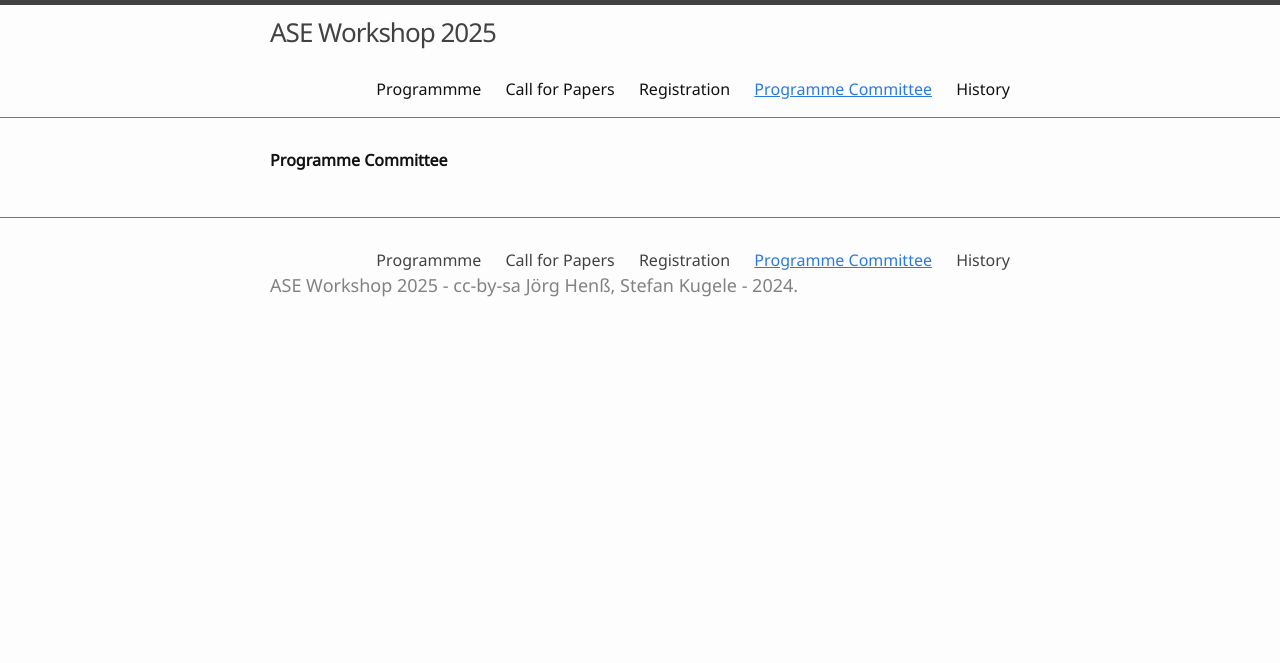
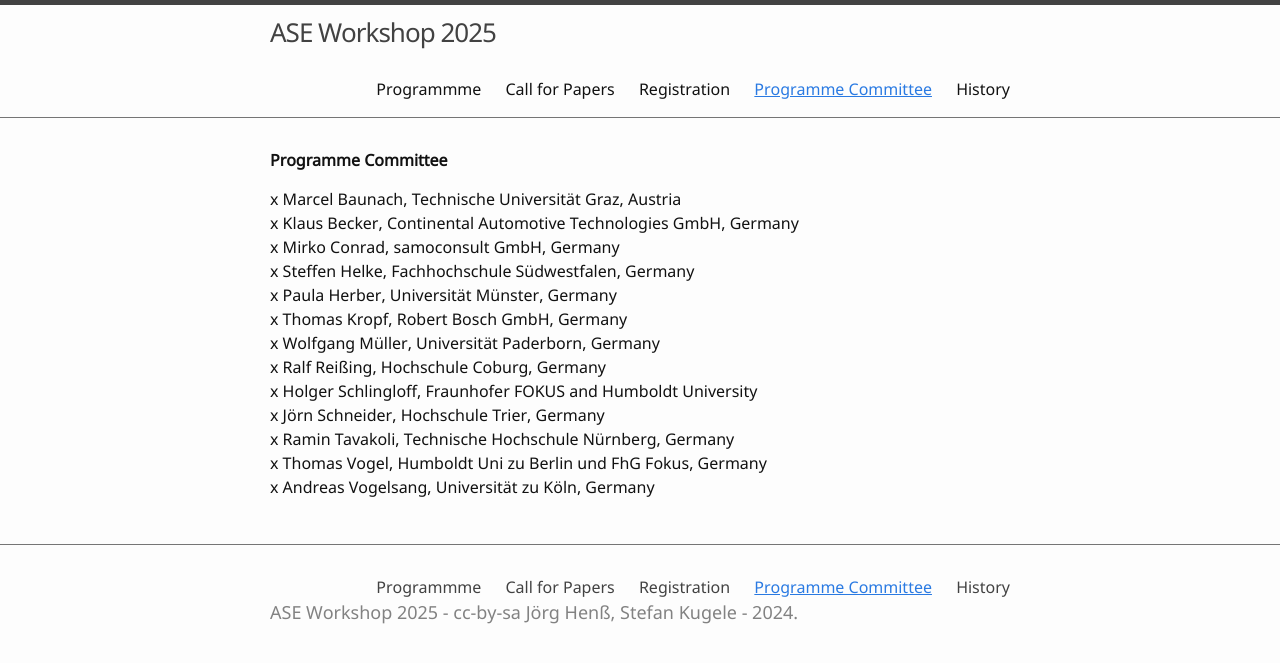
Before and after one commit to ASE-Workshop/2025, a Jekyll site: the page built from 2-programmkomitee.md, in a window 1280 px wide. Shown: the top 663 px of the page. Built offline with Jekyll 4.4.1, drawn with Linux system fonts in a browser that asks for light colours.

Commit message:
Update 2-programmkomitee.md

```diff
--- a/2-programmkomitee.md
+++ b/2-programmkomitee.md
@@ -3,19 +3,17 @@ title: Programme Committee
 nav: true
 ---
 __Programme Committee__
-<!--
-Marcel Baunach,	Technische Universität Graz, Austria \
-Klaus	Becker, Continental Automotive Technologies GmbH, Germany \
-Lenz	Belzner, Technische Hochschule Ingolstadt, Germany \
-Mirko	Conrad, samoconsult GmbH, Germany \
-Steffen	Helke, Fachhochschule Südwestfalen, Germany \
-Paula	Herber, Universität Münster, Germany \
-Thomas Kropf, Robert Bosch GmbH, Germany \
-Wolfgang Müller, Universität Paderborn, Germany \
-Ralf Reißing, Hochschule Coburg, Germany \
-Eric Sax, Karlsruhe Institute of Technology (KIT), Germany \
-Jörn Schneider, Hochschule Trier, Germany \
-Ramin Tavakoli, Technische Hochschule Nürnberg, Germany \
-Thomas Vogel, Humboldt Uni zu Berlin und FhG Fokus, Germany \
-Andreas	Vogelsang, Universität zu Köln, Germany
--->
+
+x Marcel Baunach,	Technische Universität Graz, Austria \
+x Klaus	Becker, Continental Automotive Technologies GmbH, Germany \
+x Mirko	Conrad, samoconsult GmbH, Germany \
+x Steffen	Helke, Fachhochschule Südwestfalen, Germany \
+x Paula	Herber, Universität Münster, Germany \
+x Thomas Kropf, Robert Bosch GmbH, Germany \
+x Wolfgang Müller, Universität Paderborn, Germany \
+x Ralf Reißing, Hochschule Coburg, Germany \
+x Holger Schlingloff, Fraunhofer FOKUS and Humboldt University \
+x Jörn Schneider, Hochschule Trier, Germany \
+x Ramin Tavakoli, Technische Hochschule Nürnberg, Germany \
+x Thomas Vogel, Humboldt Uni zu Berlin und FhG Fokus, Germany \
+x Andreas	Vogelsang, Universität zu Köln, Germany
```
